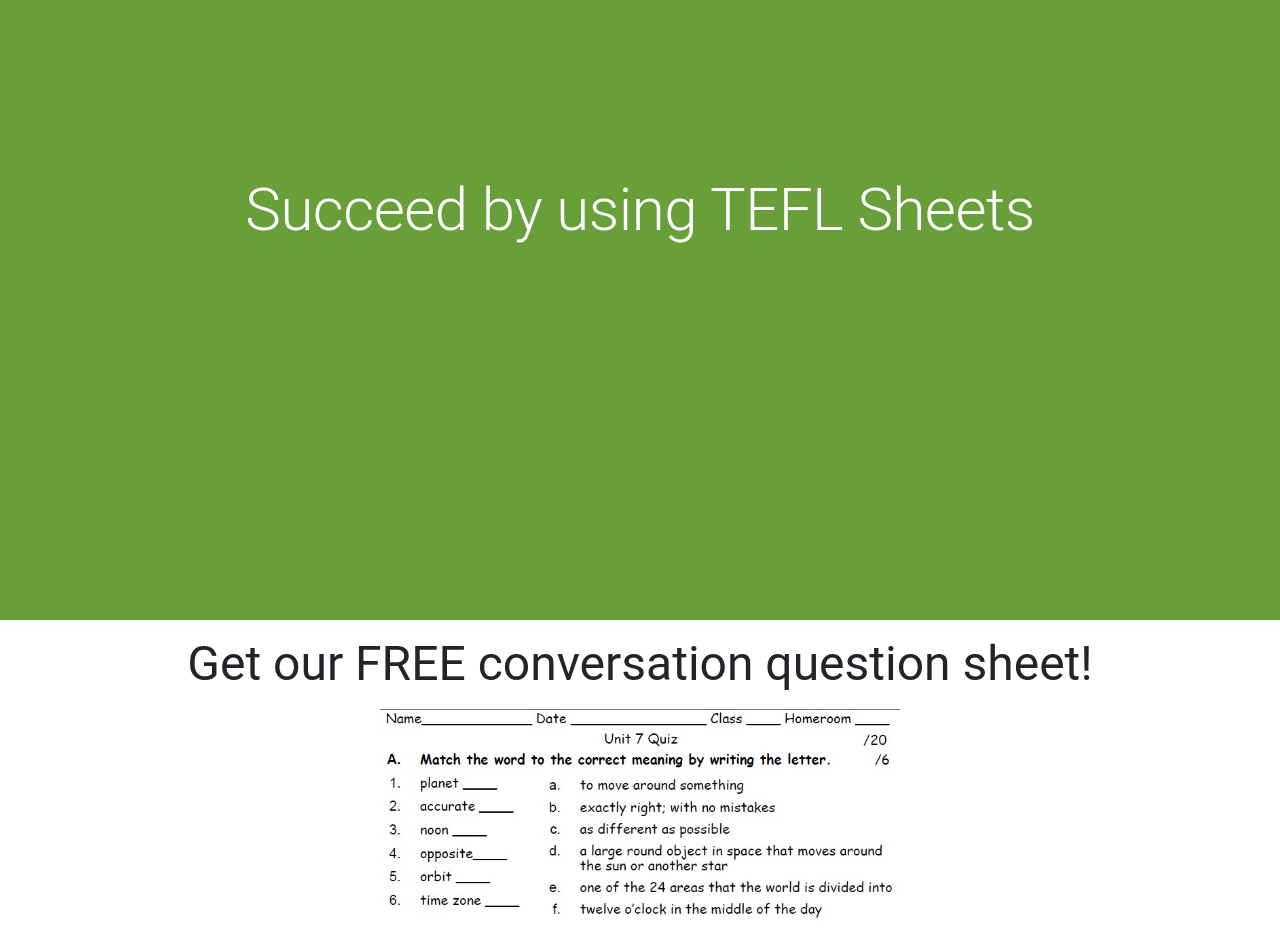
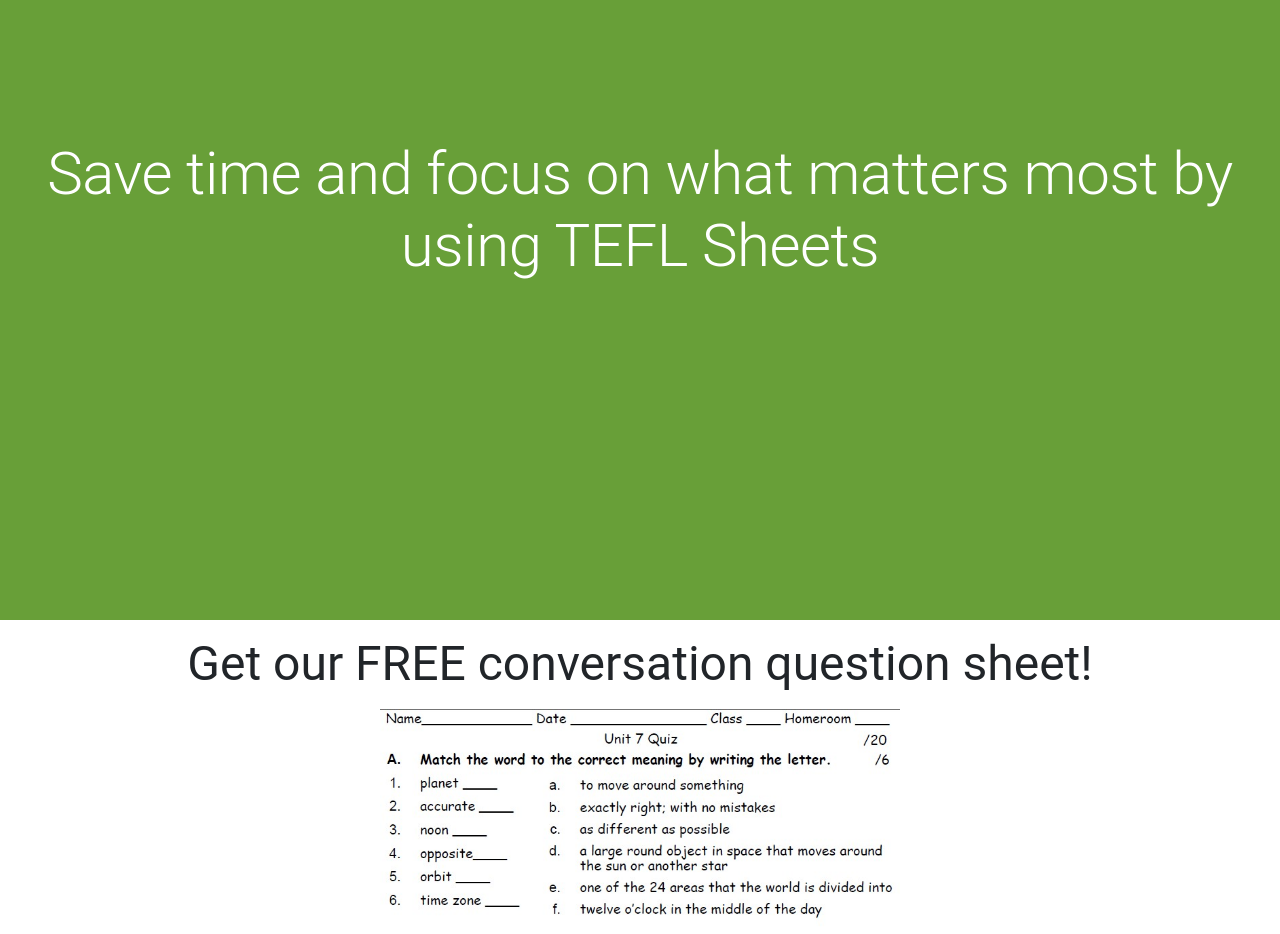
Before and after one commit to CodingCashew/tefl-sheets, a React (Create React App) app: page / in a window 1280 px wide. Shown: the part 4340-5274 px from the top of the page. Built offline with nearby package versions, Linux system fonts and the light colour scheme.

Commit message:
Update wording on landing page

```diff
--- a/src/pages/Home.tsx
+++ b/src/pages/Home.tsx
@@ -639,7 +639,7 @@
           gutterBottom
           style={{ color: "white" }}
         >
-          Succeed by using TEFL Sheets
+          Save time and focus on what matters most by using TEFL Sheets
         </Typography>
       </Box>
       {/* row 7 */}
```
